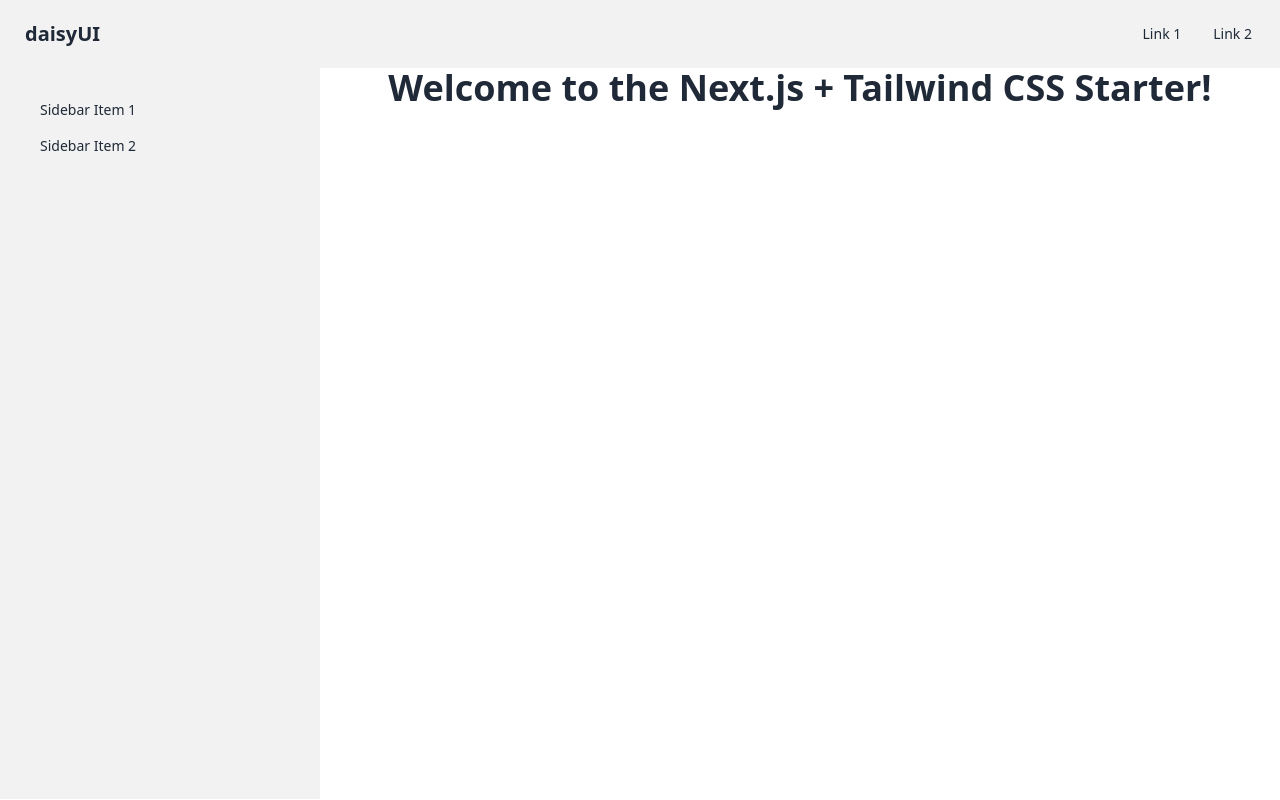
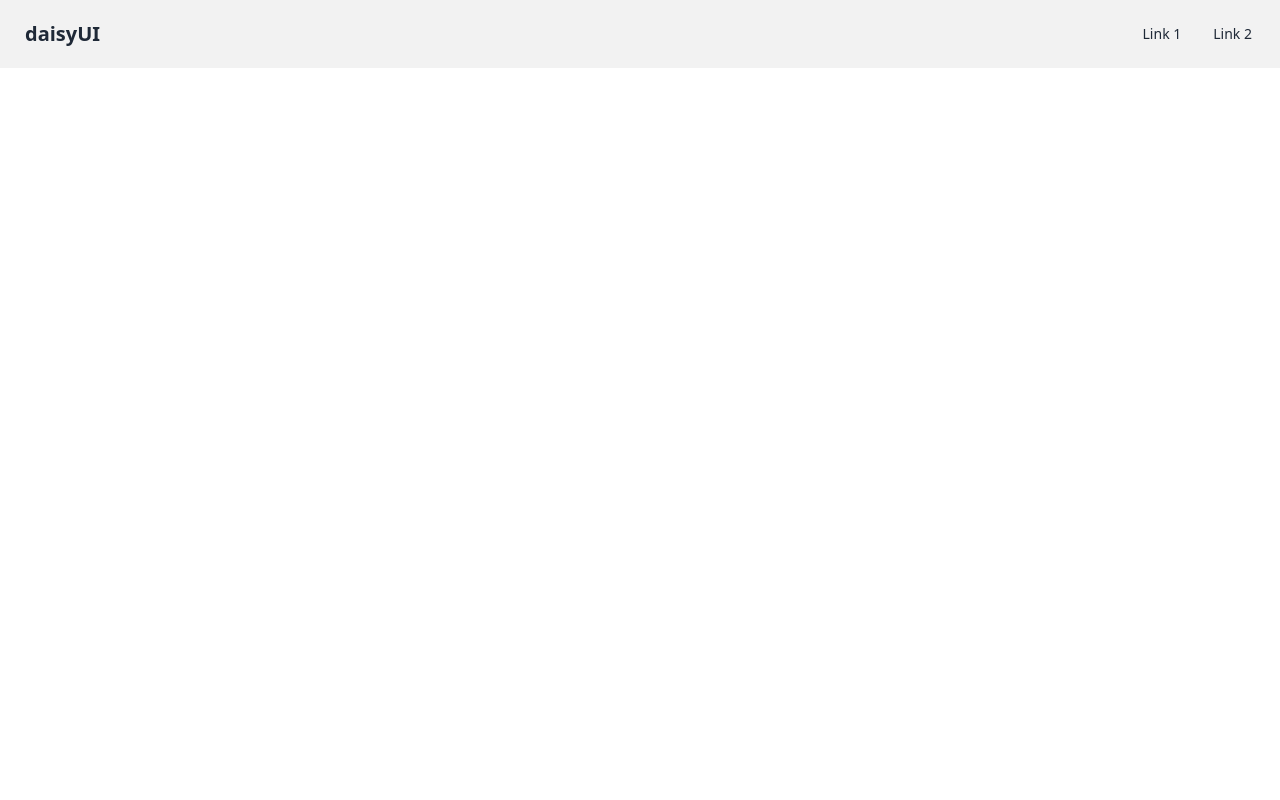
Before and after one commit to Rishi-Mishra0704/flowforge, a Next.js app in the folder frontend/: page / in a window 1280 px wide. Built offline with nearby package versions, Linux system fonts and the light colour scheme.

Commit message:
nothing happened

```diff
--- a/frontend/src/app/layout.tsx
+++ b/frontend/src/app/layout.tsx
@@ -1,7 +1,7 @@
 import type { Metadata } from "next";
 import "./globals.css";
 import Navbar from "@/components/ui/Navbar";
-import Sidebar from "@/components/ui/Sidebar";
+
 
 export const metadata: Metadata = {
   title: "Create Next App",
@@ -17,7 +17,6 @@ export default function RootLayout({
     <html lang="en">
       <body>
         <Navbar />
-        <Sidebar>{children}</Sidebar>
       </body>
     </html>
   );
--- a/frontend/src/components/ui/Sidebar.tsx
+++ /dev/null
@@ -1,26 +0,0 @@
-import React, { FC } from "react";
-
-interface SidebarProps {
-  children: React.ReactNode;
-}
-
-const Sidebar: FC<SidebarProps> = ({ children }) => {
-  return (
-    <div className="flex bg-base-100">
-      <div className="w-80 bg-base-200 p-4 calc-dvh-69">
-        <ul className="menu text-base-content">
-          <li>
-            <a>Sidebar Item 1</a>
-          </li>
-          <li>
-            <a>Sidebar Item 2</a>
-          </li>
-        </ul>
-      </div>
-      <div className="flex-1">{children}</div>
-    </div>
-  );
-};
-
-
-export default Sidebar;
```
